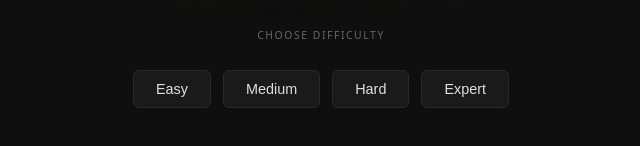
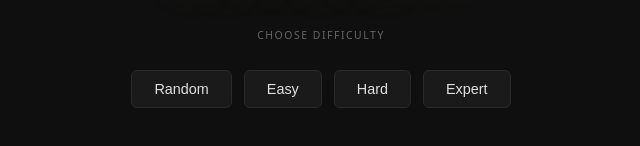
Before and after one commit to Abhi6310/AI_Mancala, a React (Vite) app: page / in a window 1280 px wide. Shown: the part 370-516 px from the top of the page, without its empty margins (319-959 px from the left). Built offline with nearby package versions, Linux system fonts and the light colour scheme.

Commit message:
chore: config and other small fixes

```diff
--- a/src/components/Board.jsx
+++ b/src/components/Board.jsx
@@ -1,5 +1,6 @@
 import Store from './Store.jsx';
 import PitRow from './PitRow.jsx';
+import { player1Store, player2Store } from '../engine/mancala.js';
 
 // Physical layout (P1 sits at the bottom):
 //   [P2 store (13)] [ 12 | 11 | 10 | 9 | 8 | 7 ] [P1 store (6)]
@@ -9,7 +10,7 @@ export default function Board({ state, onMove, disabled }) {
 
   return (
     <div className="board">
-      <Store count={pits[13]} label={`AI score: ${pits[13]}`} />
+      <Store count={pits[player2Store]} label={`AI score: ${pits[player2Store]}`} />
 
       <div className="board_pits">
         <PitRow
@@ -28,7 +29,7 @@ export default function Board({ state, onMove, disabled }) {
         />
       </div>
 
-      <Store count={pits[6]} label={`Your score: ${pits[6]}`} />
+      <Store count={pits[player1Store]} label={`Your score: ${pits[player1Store]}`} />
     </div>
   );
 }
--- a/src/engine/difficulties.js
+++ b/src/engine/difficulties.js
@@ -1,8 +1,8 @@
 import { randomMove, minimaxMove, alphaBetaMove } from './ai.js';
 
 export const difficulties = {
-  random: { label: 'Easy', fn: randomMove },
-  easy: { label: 'Medium', fn: (state) => minimaxMove(state, 2) },
+  random: { label: 'Random', fn: randomMove },
+  easy: { label: 'Easy', fn: (state) => minimaxMove(state, 2) },
   hard: { label: 'Hard', fn: (state) => alphaBetaMove(state, 5) },
   expert: { label: 'Expert', fn: (state) => alphaBetaMove(state, 10) },
 };
--- a/vite.config.js
+++ b/vite.config.js
@@ -2,6 +2,7 @@ import { defineConfig } from 'vite'
 import react from '@vitejs/plugin-react'
 
 export default defineConfig({
+  base: '/AI_Mancala/',
   plugins: [react()],
   test: {
     environment: 'node',
```
